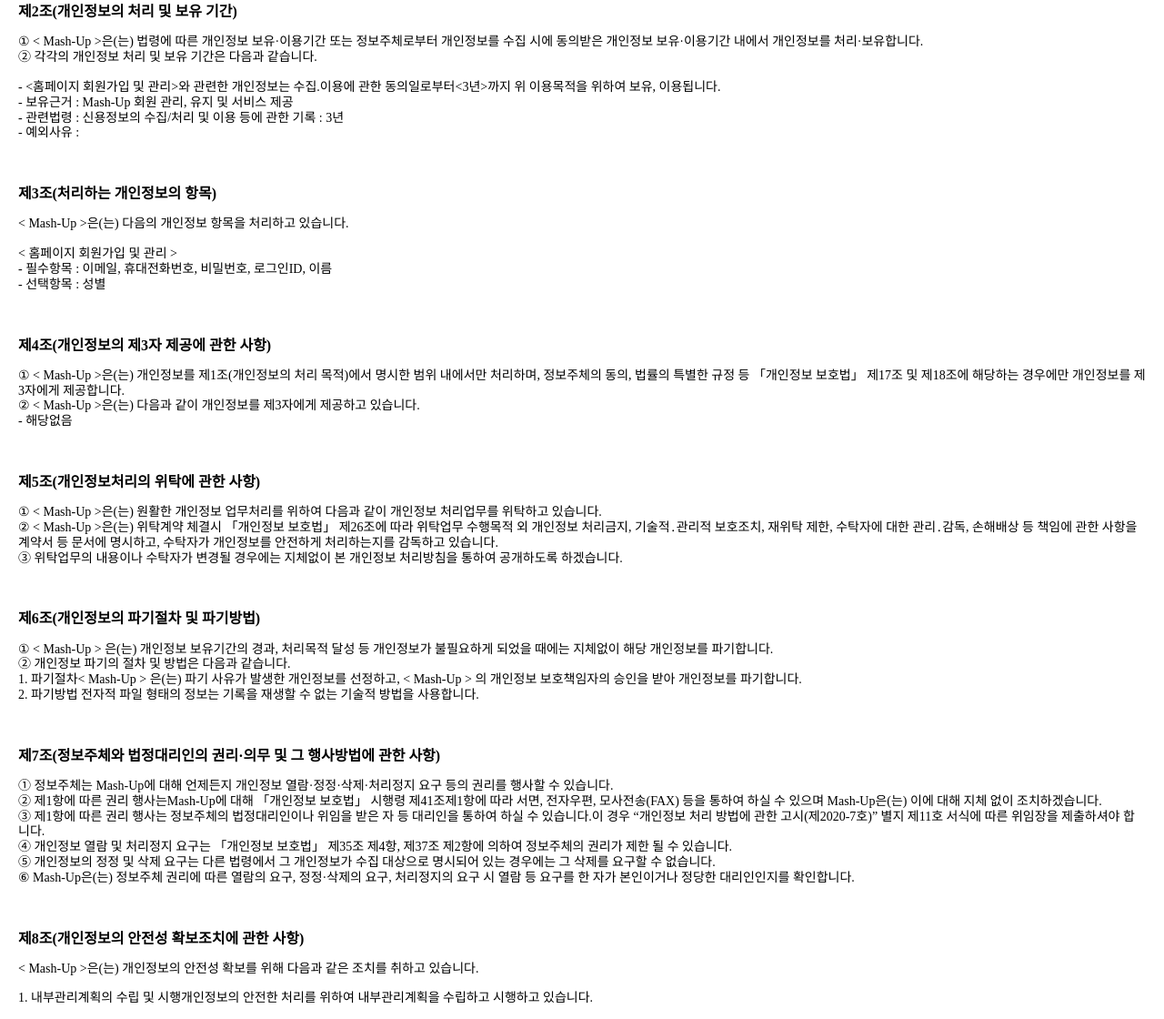
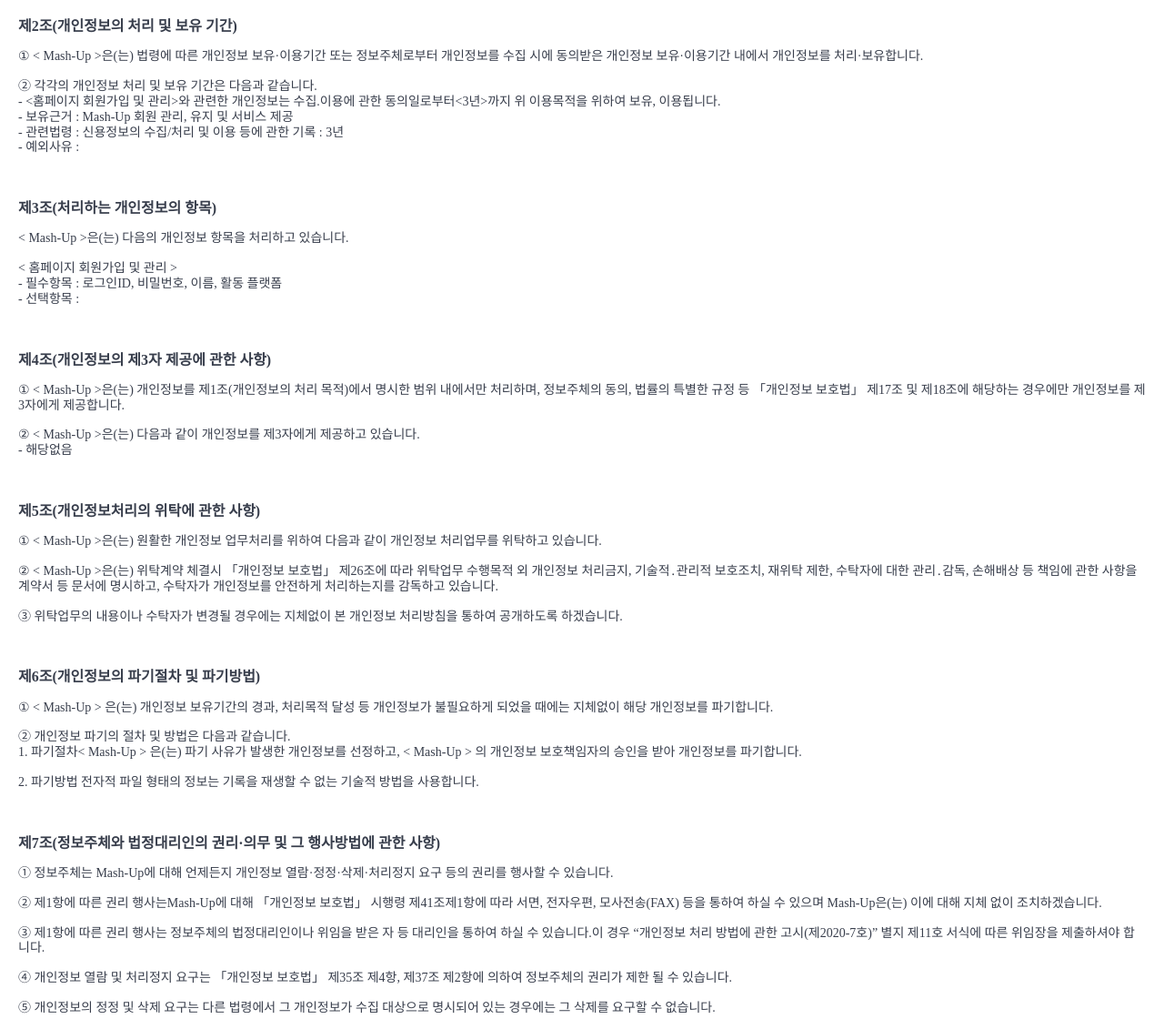
Before and after one commit to mash-up-kr/mashup-web, a plain HTML site: page Mash-Up-app-personal-information-policy/index.html in a window 1280 px wide. Shown: the part 312-1432 px from the top of the page at 91% size. Drawn offline with nearby package versions, Linux system fonts and the light colour scheme; a web font is replaced by a local one.

Commit message:
Feat: 기본 color를 변경한다, list-item간의 여백을 추가한다.

```diff
--- a/Mash-Up-app-personal-information-policy/index.html
+++ b/Mash-Up-app-personal-information-policy/index.html
@@ -19,6 +19,7 @@
 
     body,
     body * {
+      color: #383E4C;
       font-family: Pretendard
     }
 
@@ -74,7 +75,7 @@
     </p>
     <p>
       <ol class="r-14">
-        <li>
+        <li class="mb-16">
           1. 홈페이지 회원가입 및 관리 회원 가입의사 확인, 회원제 서비스 제공에 따른 본인 식별·인증,
           회원자격 유지·관리, 각종 고지·통지 목적으로 개인정보를 처리합니다.
         </li>
@@ -86,8 +87,8 @@
   </section>
   <section class="mt-48">
     <h2 class="sb-16 mb-16">제2조(개인정보의 처리 및 보유 기간)</h2>
-    <ol class="m-14 mb-16">
-      <li>
+    <ol class="m-14">
+      <li class="mb-16">
         ① &lt; Mash-Up &gt;은(는) 법령에 따른 개인정보 보유·이용기간 또는 정보주체로부터 개인정보를
         수집 시에 동의받은 개인정보 보유·이용기간 내에서 개인정보를 처리·보유합니다.
       </li>
@@ -121,10 +122,10 @@
       &lt; 홈페이지 회원가입 및 관리 &gt;
       <ul class="r-14">
         <li>
-          - 필수항목 : 이메일, 휴대전화번호, 비밀번호, 로그인ID, 이름
+          - 필수항목 : 로그인ID, 비밀번호, 이름, 활동 플랫폼
         </li>
         <li>
-          - 선택항목 : 성별
+          - 선택항목 :
         </li>
       </ul>
     </p>
@@ -132,7 +133,7 @@
   <section class="mt-48">
     <h2 class="sb-16 mb-16">제4조(개인정보의 제3자 제공에 관한 사항)</h2>
     <ol class="r-14">
-      <li>
+      <li class="mb-16">
         ① &lt; Mash-Up &gt;은(는) 개인정보를 제1조(개인정보의 처리 목적)에서 명시한 범위 내에서만
         처리하며, 정보주체의 동의, 법률의 특별한 규정 등 「개인정보 보호법」 제17조 및 제18조에
         해당하는 경우에만 개인정보를 제3자에게 제공합니다.
@@ -151,11 +152,11 @@
   <section class="mt-48">
     <h2 class="sb-16 mb-16">제5조(개인정보처리의 위탁에 관한 사항)</h2>
     <ol class="r-14">
-      <li>
+      <li class="mb-16">
         ① &lt; Mash-Up &gt;은(는) 원활한 개인정보 업무처리를 위하여 다음과 같이 개인정보 처리업무를
         위탁하고 있습니다.
       </li>
-      <li>
+      <li class="mb-16">
         ② &lt; Mash-Up &gt;은(는) 위탁계약 체결시 「개인정보 보호법」 제26조에
         따라 위탁업무 수행목적 외 개인정보 처리금지, 기술적․관리적 보호조치, 재위탁 제한, 수탁자에
         대한 관리․감독, 손해배상 등 책임에 관한 사항을 계약서 등 문서에 명시하고, 수탁자가
@@ -170,7 +171,7 @@
   <section class="mt-48">
     <h2 class="sb-16 mb-16">제6조(개인정보의 파기절차 및 파기방법)</h2>
     <ol class="r-14">
-      <li>
+      <li class="mb-16">
         ① &lt; Mash-Up &gt; 은(는) 개인정보 보유기간의 경과, 처리목적 달성 등 개인정보가 불필요하게
         되었을 때에는 지체없이 해당 개인정보를 파기합니다.
       </li>
@@ -178,7 +179,7 @@
         ② 개인정보 파기의 절차 및 방법은 다음과
         같습니다.
         <ol>
-          <li>
+          <li class="mb-16">
             1. 파기절차&lt; Mash-Up &gt; 은(는) 파기 사유가 발생한 개인정보를 선정하고, &lt;
             Mash-Up &gt; 의 개인정보 보호책임자의 승인을 받아 개인정보를 파기합니다.
           </li>
@@ -192,26 +193,26 @@
   <section class="mt-48">
     <h2 class="sb-16 mb-16">제7조(정보주체와 법정대리인의 권리·의무 및 그 행사방법에 관한 사항)</h2>
     <ol class="r-14">
-      <li>
+      <li class="mb-16">
         ① 정보주체는 Mash-Up에 대해 언제든지 개인정보 열람·정정·삭제·처리정지 요구 등의 권리를
         행사할 수 있습니다.
       </li>
-      <li>
+      <li class="mb-16">
         ② 제1항에 따른 권리 행사는Mash-Up에 대해 「개인정보 보호법」 시행령
         제41조제1항에 따라 서면, 전자우편, 모사전송(FAX) 등을 통하여 하실 수 있으며 Mash-Up은(는)
         이에 대해 지체 없이 조치하겠습니다.
       </li>
-      <li>
+      <li class="mb-16">
         ③ 제1항에 따른 권리 행사는 정보주체의 법정대리인이나
         위임을 받은 자 등 대리인을 통하여 하실 수 있습니다.이 경우 “개인정보 처리 방법에 관한
         고시(제2020-7호)” 별지 제11호 서식에 따른 위임장을 제출하셔야 합니다.
       </li>
-      <li>
+      <li class="mb-16">
         ④ 개인정보 열람 및
         처리정지 요구는 「개인정보 보호법」 제35조 제4항, 제37조 제2항에 의하여 정보주체의 권리가
         제한 될 수 있습니다.
       </li>
-      <li>
+      <li class="mb-16">
         ⑤ 개인정보의 정정 및 삭제 요구는 다른 법령에서 그 개인정보가 수집
         대상으로 명시되어 있는 경우에는 그 삭제를 요구할 수 없습니다.
       </li>
@@ -229,7 +230,7 @@
     </p>
     <ol class="r-14">
       <li>
-        1. 내부관리계획의 수립 및 시행개인정보의 안전한 처리를 위하여 내부관리계획을 수립하고 시행하고
+        1. 내부관리계획의 수립 및 시행: 개인정보의 안전한 처리를 위하여 내부관리계획을 수립하고 시행하고
         있습니다.
       </li>
     </ol>
@@ -291,25 +292,24 @@
         개인정보침해의 신고, 상담에 대하여는 아래의 기관에 문의하시기 바랍니다.
       </p>
       <ol class="mb-16">
-        <li>
+        <li class="mb-16">
           1.
           개인정보분쟁조정위원회 : (국번없이) 1833-6972 (www.kopico.go.kr)
         </li>
-        <li>
+        <li class="mb-16">
           2. 개인정보침해신고센터 :
           (국번없이) 118 (privacy.kisa.or.kr)
         </li>
-        <li>
+        <li class="mb-16">
           3. 대검찰청 : (국번없이) 1301 (www.spo.go.kr)
         </li>
-        <li>
+        <li class="mb-16">
           4. 경찰청 :
           (국번없이) 182 (ecrm.cyber.go.kr)
         </li>
       </ol>
       <p>
-        「개인정보보호법」제35조(개인정보의 열람), 제36조(개인정보의
-        정정·삭제), 제37조(개인정보의 처리정지 등)의 규정에 의한 요구에 대 하여 공공기관의 장이 행한
+        「개인정보보호법」제35조(개인정보의 열람), 제36조(개인정보의 정정·삭제), 제37조(개인정보의 처리정지 등)의 규정에 의한 요구에 대 하여 공공기관의 장이 행한
         처분 또는 부작위로 인하여 권리 또는 이익의 침해를 받은 자는 행정심판법이 정하는 바에 따라
         행정심판을 청구할 수 있습니다.※ 행정심판에 대해 자세한 사항은
         중앙행정심판위원회(www.simpan.go.kr) 홈페이지를 참고하시기 바랍니다.
```
